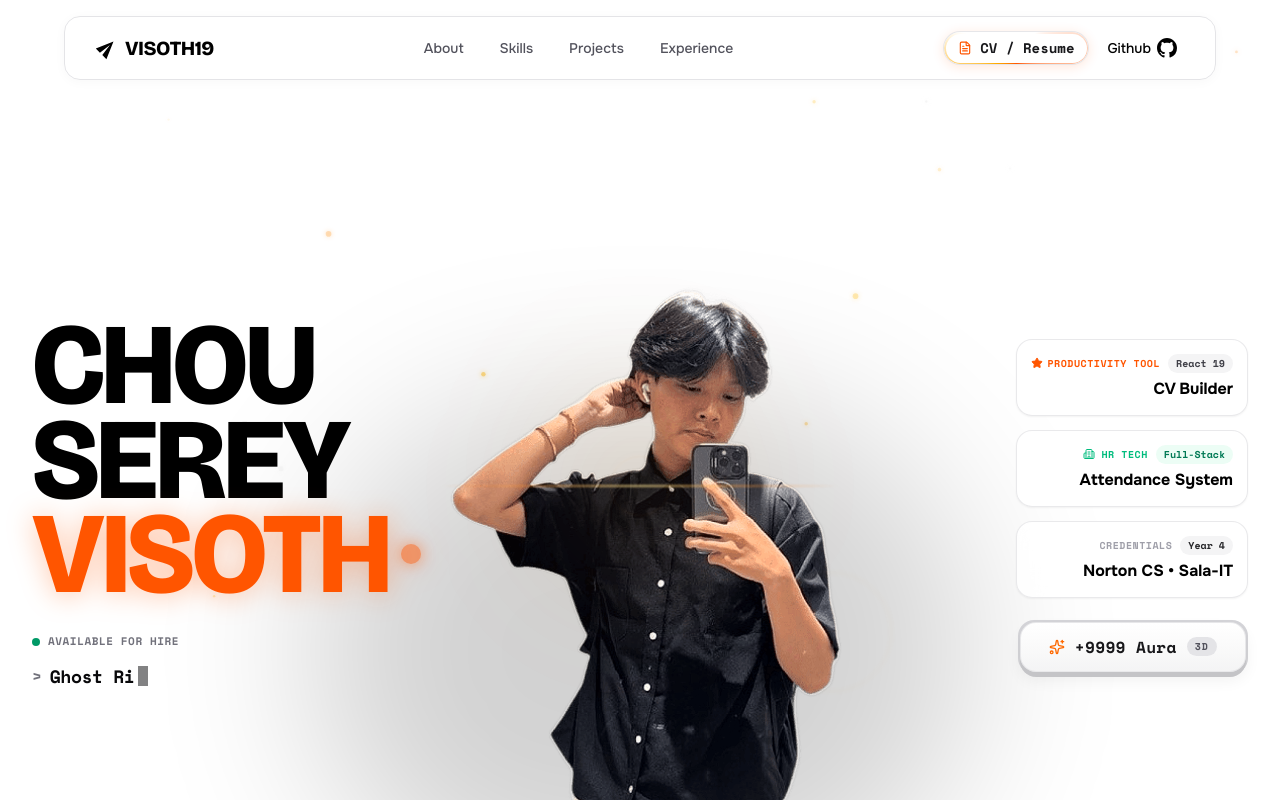
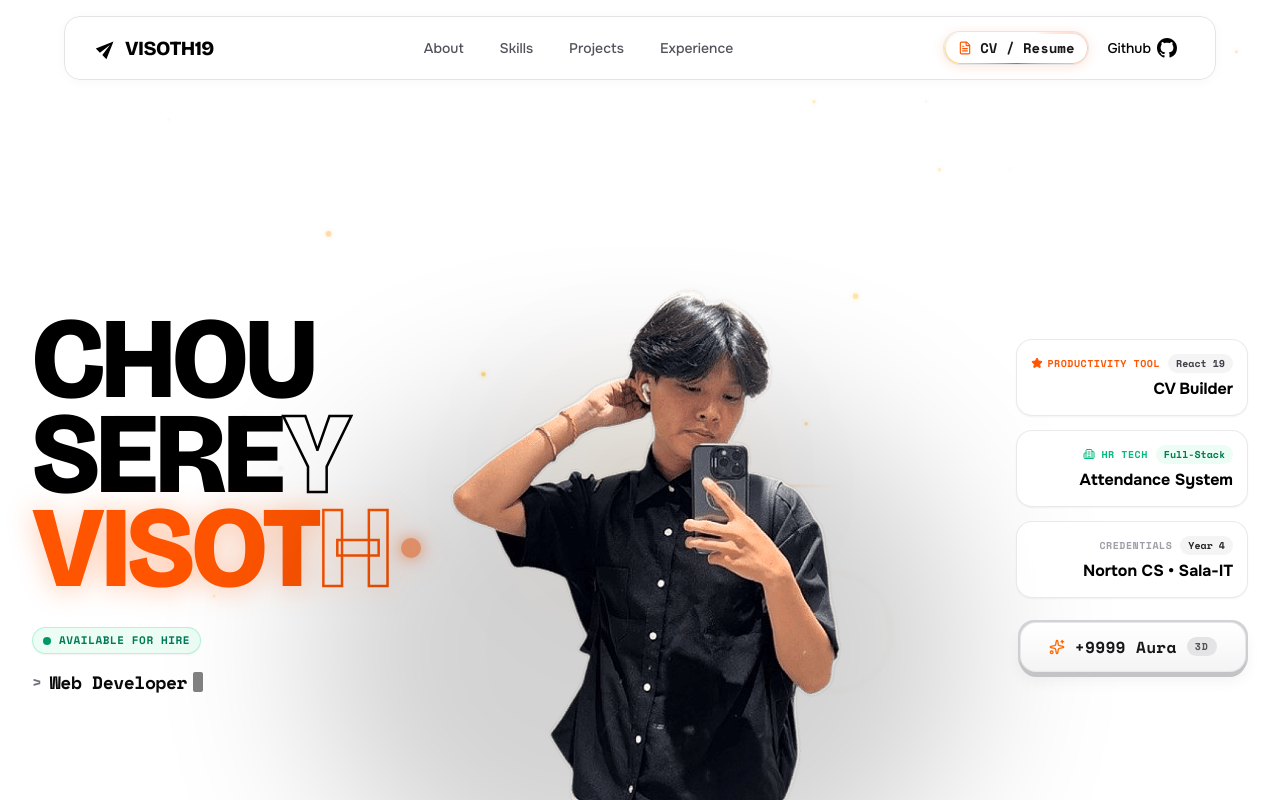
Before and after one commit to palorkjork168/visoth19, a React (Vite) app: page / in a window 1280 px wide. Shown: the top 800 px of the page. Built offline with nearby package versions, Linux system fonts and the light colour scheme.

Commit message:
feat(hero): place name behind portrait, stroke style on Y & H, smooth typewriter with 3.8s delay

```diff
--- a/src/components/sections/HeroSection.tsx
+++ b/src/components/sections/HeroSection.tsx
@@ -45,28 +45,52 @@ export function HeroSection({ isAuraActive, onAuraToggle, onOpenResume }: HeroSe
       <div className="relative w-full max-w-7xl mx-auto px-5 sm:px-8 my-auto flex flex-col lg:flex-row items-center justify-between min-h-[640px] lg:min-h-[760px] xl:min-h-[820px] gap-8">
 
         {/* ─── LEFT: Big Bold Full Name "CHOU SEREYVISOTH" + Dynamic Animated Title ─── */}
-        <div className="relative z-20 flex flex-col justify-center max-w-md lg:max-w-xl pointer-events-none select-none order-2 lg:order-1">
+        <div className="relative z-10 flex flex-col justify-center max-w-md lg:max-w-xl pointer-events-none select-none order-2 lg:order-1">
           <div
             className={`font-heading font-black tracking-tighter text-[clamp(3.8rem,9vw,9.5rem)] leading-[0.82] transition-colors duration-500 ${
               isFullAura ? 'text-white' : 'text-black'
             }`}
           >
             <div className="tracking-tight hover:opacity-90 transition-opacity">CHOU</div>
-            <div className="tracking-tight hover:opacity-90 transition-opacity">SEREY</div>
+            <div className="tracking-tight hover:opacity-90 transition-opacity flex items-baseline">
+              <span>SERE</span>
+              <span
+                className="inline-block transition-all duration-300 select-none"
+                style={{
+                  WebkitTextStroke: isFullAura ? '2.5px #FFFFFF' : '2.5px #000000',
+                  WebkitTextFillColor: 'transparent',
+                  color: 'transparent',
+                }}
+              >
+                Y
+              </span>
+            </div>
             <div className="tracking-tight text-[#FF5500] flex items-center gap-2 sm:gap-3 drop-shadow-[0_2px_14px_rgba(255,85,0,0.35)]">
-              <span>VISOTH</span>
+              <span className="flex items-baseline">
+                <span>VISOT</span>
+                <span
+                  className="inline-block transition-all duration-300 select-none"
+                  style={{
+                    WebkitTextStroke: '2.5px #FF5500',
+                    WebkitTextFillColor: 'transparent',
+                    color: 'transparent',
+                  }}
+                >
+                  H
+                </span>
+              </span>
               <span className="inline-block w-3.5 h-3.5 sm:w-5 sm:h-5 rounded-full bg-[#FF5500] animate-pulse shadow-[0_0_15px_#FF5500]" />
             </div>
           </div>
 
-          {/* Dynamic Animated Typewriter Title */}
-          <div className="mt-8 pointer-events-auto">
+          {/* Dynamic Animated Typewriter Title (Kept at z-30 for pristine foreground legibility) */}
+          <div className="mt-8 pointer-events-auto relative z-30">
             <TypewriterTitle isAuraActive={isFullAura} />
           </div>
         </div>
 
         {/* ─── CENTER: Portrait Stage + Realistic Back Shadow + WebGL Liquid Reveal ─── */}
-        <div className="relative lg:absolute left-1/2 lg:-translate-x-1/2 bottom-0 w-[380px] sm:w-[540px] md:w-[680px] lg:w-[820px] xl:w-[920px] h-[520px] sm:h-[620px] md:h-[700px] lg:h-[780px] xl:h-[840px] flex items-end justify-center z-10 pointer-events-none order-1 lg:order-2">
+        <div className="relative lg:absolute left-1/2 lg:-translate-x-1/2 bottom-0 w-[380px] sm:w-[540px] md:w-[680px] lg:w-[820px] xl:w-[920px] h-[520px] sm:h-[620px] md:h-[700px] lg:h-[780px] xl:h-[840px] flex items-end justify-center z-20 pointer-events-none order-1 lg:order-2">
 
           {/* 1. Deep Silhouette Back Shadow & Ambient Hellfire Bloom */}
           <div
@@ -102,7 +126,7 @@ export function HeroSection({ isAuraActive, onAuraToggle, onOpenResume }: HeroSe
         </div>
 
         {/* ─── RIGHT: Glassmorphic Project Highlights & 3D Aura Button ─── */}
-        <div className="relative z-20 flex flex-col items-start lg:items-end text-left lg:text-right font-mono select-none space-y-3.5 max-w-xs sm:max-w-sm order-3">
+        <div className="relative z-30 flex flex-col items-start lg:items-end text-left lg:text-right font-mono select-none space-y-3.5 max-w-xs sm:max-w-sm order-3 pointer-events-auto">
 
           {/* Latest project glassmorphic card */}
           <div
--- a/src/components/ui/TypewriterTitle.tsx
+++ b/src/components/ui/TypewriterTitle.tsx
@@ -7,58 +7,72 @@ interface TypewriterTitleProps {
 }
 
 const titles = [
-  'Junior Full-Stack Developer',
   'Software Developer',
   'Web Developer',
   'Ghost Rider',
 ];
 
 export function TypewriterTitle({ className = '', isAuraActive = false }: TypewriterTitleProps) {
-  const [currentTitleIndex, setCurrentTitleIndex] = useState(0);
-  const [displayedText, setDisplayedText] = useState('');
+  const [index, setIndex] = useState(0);
+  const [subIndex, setSubIndex] = useState(0);
   const [isDeleting, setIsDeleting] = useState(false);
-  const [typingSpeed, setTypingSpeed] = useState(70);
+  const [isPaused, setIsPaused] = useState(false);
 
   useEffect(() => {
-    const fullText = titles[currentTitleIndex];
+    // 1. Pause when full word is typed so visitor has plenty of time to read
+    if (isPaused) {
+      const pauseTimer = setTimeout(() => {
+        setIsPaused(false);
+        setIsDeleting(true);
+      }, 3800); // comfortable 3.8s read time
+      return () => clearTimeout(pauseTimer);
+    }
 
-    const handleTyping = () => {
-      if (!isDeleting) {
-        // Typing forward
-        const nextText = fullText.slice(0, displayedText.length + 1);
-        setDisplayedText(nextText);
-        setTypingSpeed(55 + Math.random() * 30); // organic typing variation
+    // 2. Deleting characters smoothly
+    if (isDeleting) {
+      if (subIndex === 0) {
+        setIsDeleting(false);
+        setIndex((prev) => (prev + 1) % titles.length);
+        return;
+      }
+      const deleteTimer = setTimeout(() => {
+        setSubIndex((prev) => prev - 1);
+      }, 35);
+      return () => clearTimeout(deleteTimer);
+    }
 
-        if (nextText === fullText) {
-          // Pause when complete before deleting
-          setTimeout(() => setIsDeleting(true), 2200);
+    // 3. Typing characters forward with steady, fluid cadence
+    const currentWord = titles[index];
+    if (subIndex === currentWord.length) {
+      setIsPaused(true);
+      return;
     }
-      } else {
-        // Deleting backward
-        const nextText = fullText.slice(0, displayedText.length - 1);
-        setDisplayedText(nextText);
-        setTypingSpeed(30);
 
-        if (nextText === '') {
-          setIsDeleting(false);
-          setCurrentTitleIndex((prev) => (prev + 1) % titles.length);
-        }
-      }
-    };
+    const typeTimer = setTimeout(() => {
+      setSubIndex((prev) => prev + 1);
+    }, 75);
+    return () => clearTimeout(typeTimer);
+  }, [subIndex, isDeleting, isPaused, index]);
 
-    const timer = setTimeout(handleTyping, typingSpeed);
-    return () => clearTimeout(timer);
-  }, [displayedText, isDeleting, currentTitleIndex, typingSpeed]);
+  const displayedText = titles[index].substring(0, subIndex);
 
   return (
-    <div className={`flex flex-col gap-2 font-mono ${className}`}>
-      {/* Status indicator tag */}
+    <div className={`flex flex-col gap-2.5 font-mono ${className}`}>
+      {/* ─── Status Indicator Tag (Calm, elegant radar pulse) ─── */}
       <div className="flex items-center gap-2">
+        <span
+          className={`inline-flex items-center gap-2 px-2.5 py-1 rounded-full text-[11px] font-mono font-medium tracking-wider uppercase transition-all duration-300 border ${
+            isAuraActive
+              ? 'bg-orange-500/10 text-orange-400 border-orange-500/30 shadow-[0_0_12px_rgba(255,85,0,0.15)]'
+              : 'bg-emerald-50 text-emerald-700 border-emerald-200/80 shadow-xs'
+          }`}
+        >
           <span className="relative flex h-2 w-2">
             <span
-            className={`animate-ping absolute inline-flex h-full w-full rounded-full opacity-75 ${
+              className={`absolute inline-flex h-full w-full rounded-full opacity-60 animate-ping ${
                 isAuraActive ? 'bg-[#FF5500]' : 'bg-emerald-500'
               }`}
+              style={{ animationDuration: '2.5s' }}
             />
             <span
               className={`relative inline-flex rounded-full h-2 w-2 ${
@@ -66,21 +80,22 @@ export function TypewriterTitle({ className = '', isAuraActive = false }: Typewr
               }`}
             />
           </span>
-        <span className="text-[11px] font-semibold tracking-wider uppercase text-zinc-500 dark:text-zinc-400 flex items-center gap-1.5">
           {isAuraActive ? (
-            <>
+            <span className="flex items-center gap-1.5 font-bold">
               <span>HELLFIRE OVERDRIVE</span>
               <Flame className="w-3.5 h-3.5 text-[#FF5500]" />
-            </>
+            </span>
           ) : (
-            'AVAILABLE FOR HIRE'
+            <span className="font-semibold">AVAILABLE FOR HIRE</span>
           )}
         </span>
       </div>
 
-      {/* Dynamic Typewriter Text with animated cursor */}
+      {/* ─── Dynamic Typewriter Text with Animated Terminal Cursor ─── */}
       <div className="flex items-center min-h-[32px] sm:min-h-[36px]">
-        <span className={isAuraActive ? "text-zinc-400 mr-2 text-sm sm:text-base font-normal" : "text-zinc-500 mr-2 text-sm sm:text-base font-semibold"}>&gt;</span>
+        <span className={isAuraActive ? 'text-zinc-400 mr-2 text-sm sm:text-base font-normal' : 'text-zinc-500 mr-2 text-sm sm:text-base font-semibold'}>
+          &gt;
+        </span>
         <span
           className={`text-sm sm:text-base md:text-lg font-bold tracking-tight transition-colors duration-300 ${
             isAuraActive
@@ -91,7 +106,7 @@ export function TypewriterTitle({ className = '', isAuraActive = false }: Typewr
           {displayedText}
         </span>
         <span
-          className={`inline-block w-2 sm:w-2.5 h-4 sm:h-5 ml-1 animate-pulse align-middle ${
+          className={`inline-block w-2 sm:w-2.5 h-4 sm:h-5 ml-1.5 rounded-xs animate-pulse align-middle ${
             isAuraActive ? 'bg-[#FF5500] shadow-[0_0_8px_#FF5500]' : 'bg-zinc-950'
           }`}
         />
```
Lines whose indentation alone changed are shown as unchanged.
